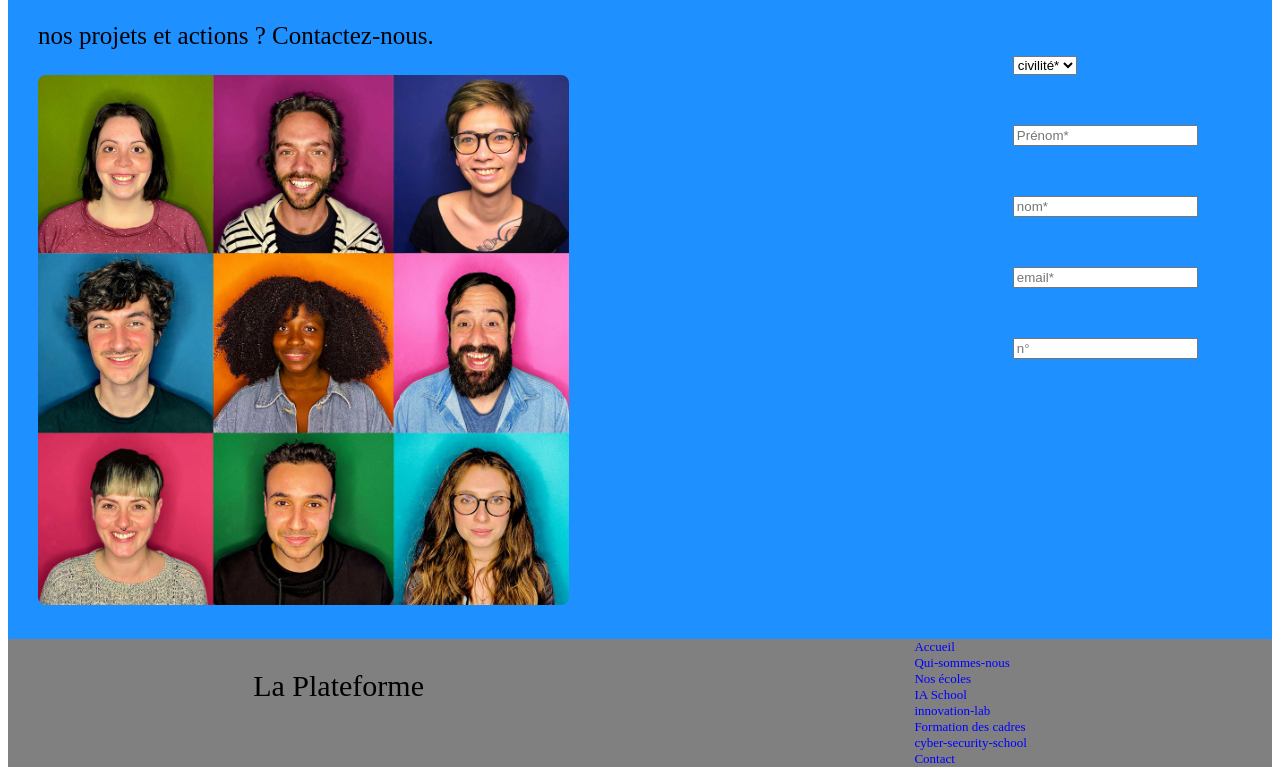
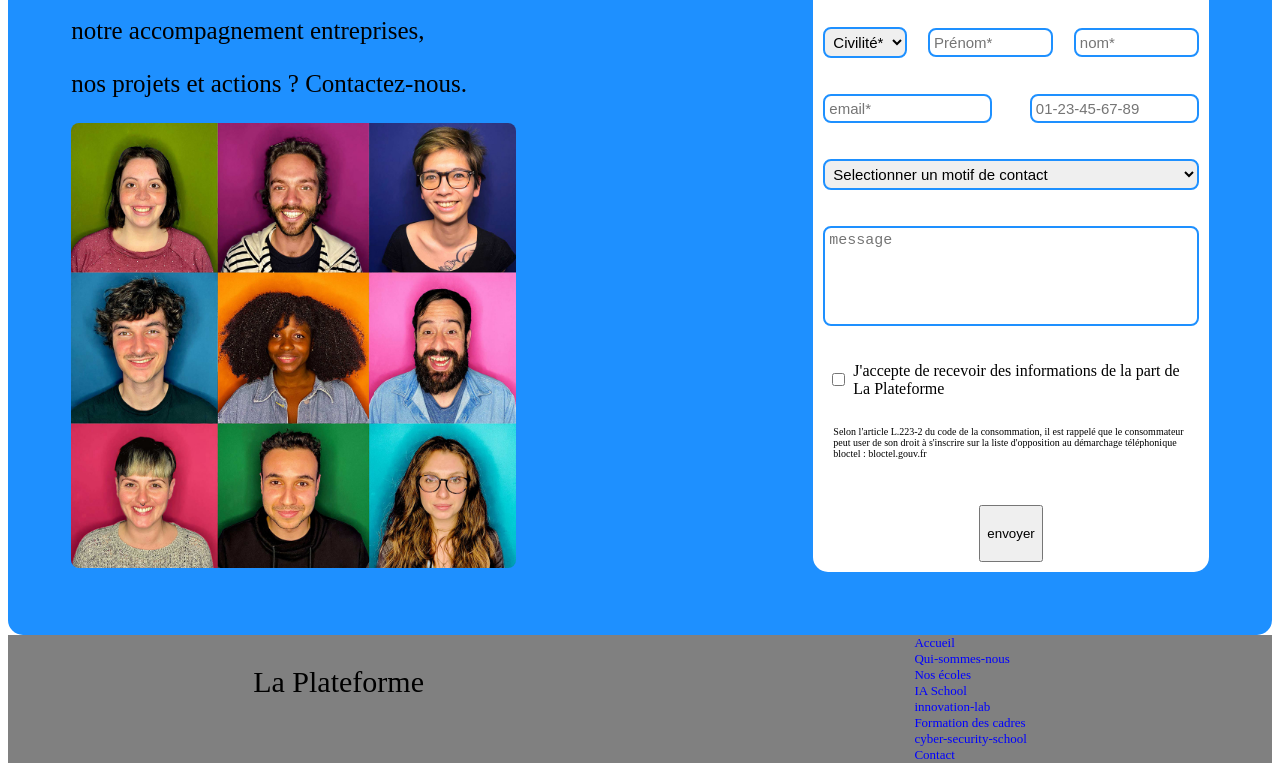
Before and after one commit to aumegeasmaxime21/projet-site-laplateforme, a plain HTML site: page contact.html in a window 1280 px wide. Shown: the part 343-1118 px from the top of the page. Drawn offline with Linux system fonts and the light colour scheme.

Commit message:
creation formulaire contact

```diff
--- a/contact.html
+++ b/contact.html
@@ -30,6 +30,7 @@
 
 <!-- contenu -->
 
+
 <main>
 
 <div class="contenu">
@@ -41,41 +42,72 @@
         <p class="textephoto">nos projets et actions ? Contactez-nous. </p>
         <a><img src="./HP_visual_light.jpg" alt="image d'accueil"></a>
     </div>
+<!--formulaire-->
+    <div id="cel-gene-formulaire">
+        <div id="cel-titre"><h2 id="titre-formulaire">La Plateforme / Contact</h2></div>
+        <div id="cel-ranger-un">
             <div>
-        <div><p id="formulaire">La Plateforme / Contact</p></div>
-        <div>
-            <label for="select"></label>
+                <label for="select" ></label>
                 <select name="civilité" id="select">
-                <option value="civilité*" required>civilité*</option>
+                    <option value="civilité*" required>Civilité*</option>
                     <option value="Mr" required>Mr</option>
                     <option value="Mde" required>Mde</option>
                     <option value="Mx" required>Mx</option>
                 </select>
             </div>
-
             <div>
-            <label for="prénom"></label>
-            <input id="prénom" type="text" name="Prénom" placeholder="Prénom*" required>
+                <label for="prenom"></label>
+                <input id="prenom" type="text" name="Prenom" placeholder="Prénom*" required>
             </div>
             <div>
                 <label for="nom"></label>
                 <input id="nom" type="text" name="nom" placeholder="nom*" required>
             </div>
-        <div>
+        </div>
+        <div id="cel-ranger-deux">
+            <div class="cel-indi-ranger-deux">
                 <label for="email-form"></label>
                 <input type="email" id="email-form" name="email" placeholder="email*" required>
             </div>
-        <div>
+            <div class="cel-indi-ranger-deux">
                 <label for="numero-telephone"></label>
-            <input id="numero-telephone" type="tel" name="numero-telephone" placeholder="n°"
+                <input id="numero-telephone" type="tel" name="numero-telephone" placeholder="01-23-45-67-89"
                    pattern="[0-9]{2}-[0-9]{2}-[0-9]{2}-[0-9]{2}-[0-9]{2}" required>
             </div>
-
+        </div>
+        <div id="cel-ranger-menu">
+            <label for="menu"></label>
+            <select name="Motif-de-contact" id="menu">
+                <option value="motif-de-contact" required>Selectionner un motif de contact</option>
+                <option value="orientation-et-aide" required>Aide à l'orientation et information sur les programmes</option>
+                <option value="relations-entreprises" required>Relations entreprises</option>
+                <option value="Presse-Partenariat-Communication" required>Presse/Partenariat/Communication</option>
+                <option value="Suivi-de-candidatures" required>Suivi de candidatures</option>
+                <option value="Recrutement-RH" required>Recrutement RH</option>
+                <option value="Taxe-d'apprentissage" required>Taxe d'apprentissage</option>
+                <option value="autre" required>autre</option>
+            </select>
+        </div>
+        <div id="cel-ranger-message">
+            <label for="textarea"></label>
+            <textarea id="textarea" name="text" placeholder="message" required></textarea>
+        </div>
+        <div id="cel-news">
+            <input  id="recevoir-newsletter" type="checkbox" name="newsletter" value="newsletter">
+            <label for="recevoir-newsletter" id="newsletter">J'accepte de recevoir des informations de la part de La Plateforme</label>
+        </div>
+        <div>
+            <p id="txtloi">Selon l'article L.223-2 du code de la consommation, il est rappelé que le consommateur peut user
+                de son droit à s'inscrire sur la liste d'opposition au démarchage téléphonique bloctel :
+                bloctel.gouv.fr</p>
 
         </div>
-
+        <div id="cel-button">
+            <button type="button" onclick="alert('Envoyer')">envoyer</button>
         </div>
-
+    </div>
+</div>
+<!--formulaire-->
 </main>
 <!-- contenu -->
 
--- a/css-pages/contact.css
+++ b/css-pages/contact.css
@@ -20,12 +20,10 @@ a {
     display:flex;
     flex-direction: row;
     background-color: DodgerBlue;
+    padding: 5%;
+    border-radius: 15px;
+    margin-top: 15px;
 }
-.contenu div {
-  background-color: DodgerBlue;
-  margin: 10px;
-  padding: 20px;
-  }
 
 img {
     width: 60%;
@@ -44,7 +42,155 @@ img {
     background-color: white;
     font-size: 30px;
 }
+/* formulaire */
+#cel-titre {
+    width: 100%;
+    margin: 0px;
+    text-align: center;
+    padding :0;
+}
 
+#cel-gene-formulaire {
+    display: flex;
+    width: 600px;
+    background-color: white;
+    flex-wrap: wrap;
+    border-radius: 15px;
+    padding: 10px;
+}
+#cel-ranger-un {
+    padding: 0px;
+    width: 100%;
+    background-color: white;
+    display: flex;
+    justify-content: space-between;
+    align-items: center
+}
+
+#cel-ranger-un div {
+    padding: 0;
+    margin: 0;
+}
+
+#select {
+    font-size: 15px;
+    width: 84px;
+    box-sizing: border-box;
+    border: 2px solid dodgerblue;
+    border-radius: 8px;
+    padding: 4px;
+}
+#prenom {
+    font-size: 15px;
+    width: 125px;
+    box-sizing: border-box;
+    border: 2px solid dodgerblue;
+    border-radius: 8px;
+    padding: 4px;
+}
+#nom {
+    font-size: 15px;
+    width: 125px;
+    box-sizing: border-box;
+    border: 2px solid dodgerblue;
+    border-radius: 8px;
+    padding: 4px;
+}
+#cel-ranger-deux {
+    padding: 0px;
+    width: 100%;
+    background-color: white;
+    display: flex;
+    justify-content: space-between;
+    align-items: center
+
+}
+#cel-ranger-deux div {
+    padding: 0;
+    margin: 0;
+}
+#email-form {
+    font-size: 15px;
+    width: 100%;
+    box-sizing: border-box;
+    border: 2px solid dodgerblue;
+    border-radius: 8px;
+    padding: 4px;
+}
+#numero-telephone {
+    font-size: 15px;
+    width: 100%;
+    box-sizing: border-box;
+    border: 2px solid dodgerblue;
+    border-radius: 8px;
+    padding: 4px;
+
+}
+.cel-indi-ranger-deux {
+    width: 45%;
+}
+#cel-ranger-menu {
+    padding: 0px;
+    width: 100%;
+    background-color: white;
+    display: flex;
+    align-items: center
+}
+
+#menu {
+    font-size: 15px;
+    width: 100%;
+    box-sizing: border-box;
+    border: 2px solid dodgerblue;
+    border-radius: 8px;
+    padding: 4px;
+}
+#cel-ranger-message {
+    padding: 0px;
+    width: 100%;
+    background-color: white;
+    display: flex;
+    align-items: center
+}
+#textarea {
+    font-size: 15px;
+    width: 100%;
+    height: 100px;
+    box-sizing: border-box;
+    border: 2px solid dodgerblue;
+    border-radius: 8px;
+    padding: 4px;
+    resize: none;
+}
+#cel-news {
+    padding-left: 5px;
+    padding-right: 5px;
+    width: 100%;
+    display: flex;
+    align-items: center;
+}
+#newsletter {
+    padding-left: 5px;
+}
+#txtloi {
+    font-size: 10px;
+    padding-left: 10px;
+    padding-right: 10px;
+}
+#cel-button {
+    display: flex;
+    width: 100%;
+    justify-content: center;
+}
+
+
+
+
+
+
+
+
+/* formulaire */
 /* contenu */
 /* bandeau bas */
 #cel1 {
```
Lines whose indentation alone changed are shown as unchanged.
